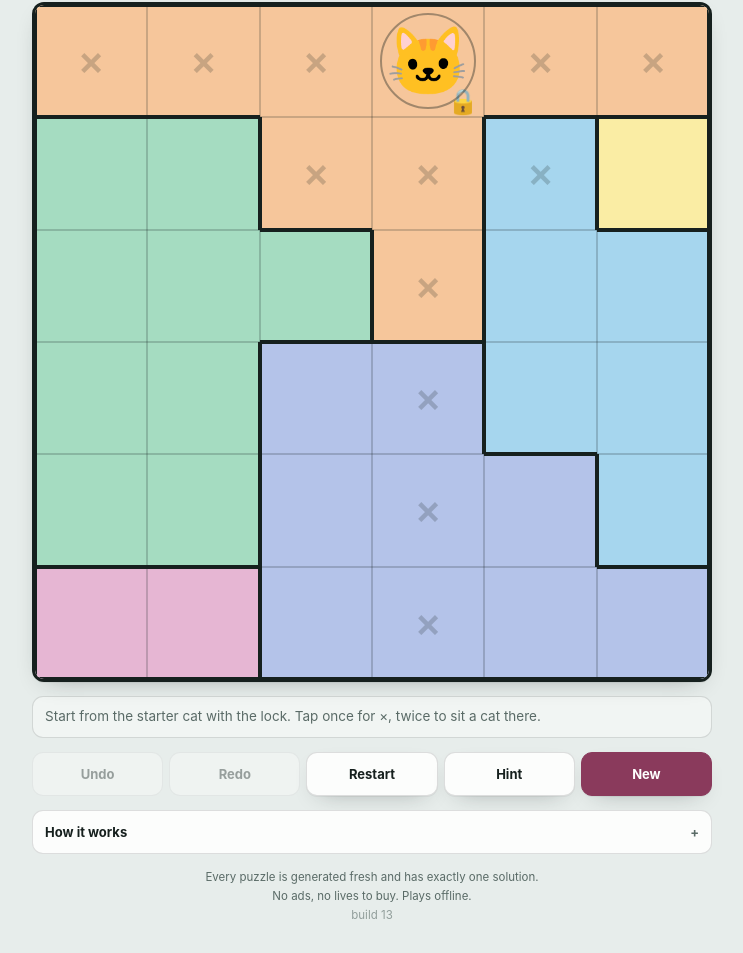
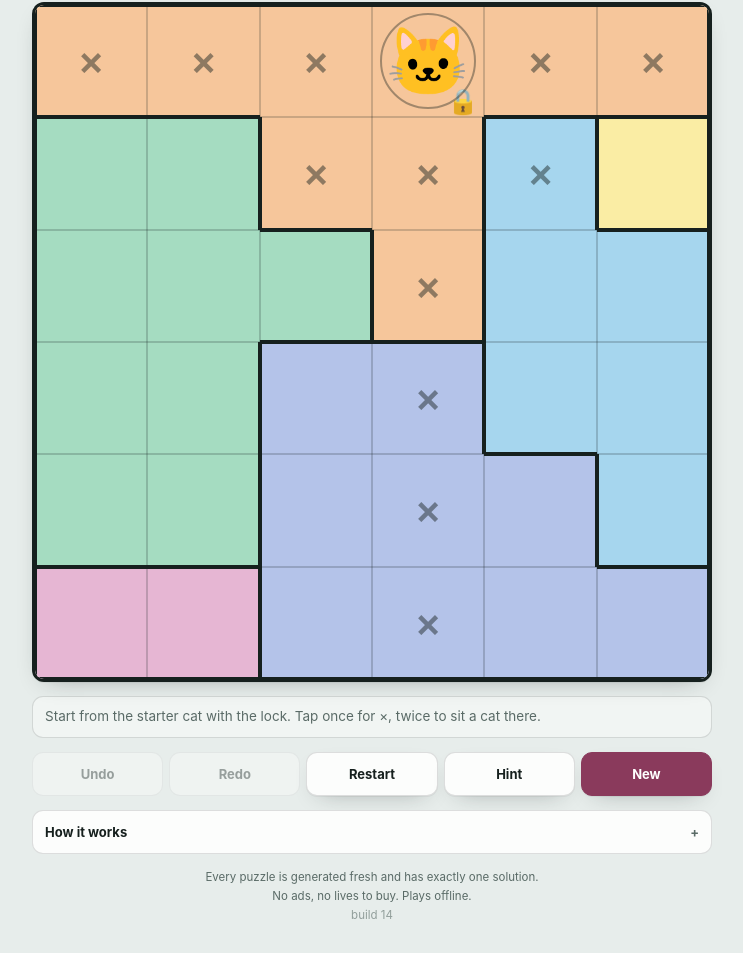
Before and after one commit to Lukebland1010/windowsill-cats, a plain HTML site: page index.html in a window 1280 px wide. Shown: the part 248-1201 px from the top of the page, without its empty margins (268-1011 px from the left). Drawn offline with Linux system fonts and the light colour scheme.

Commit message:
Build 14: darker x marks
Player marks go from 40% to 82% opacity and auto marks from 20% to 46%,
so both read at a glance while auto marks stay the visibly lighter set.

Co-Authored-By: Claude Fable 5.2 <noreply@anthropic.com>
Claude-Session: https://claude.ai/code/session_01RgUzuCpLycdLtS9Pr9ibNs

```diff
--- a/index.html
+++ b/index.html
@@ -194,11 +194,11 @@ h1 .p{color:var(--accent)}
 .cell:focus-visible{outline:3px solid var(--accent); z-index:4}
 .cell .cat{display:block; animation:pop .2s ease-out}
 .cell .mark{
-  font-size:calc(var(--cell) * .44); color:var(--cellink, var(--ink)); opacity:.40; font-weight:800;
+  font-size:calc(var(--cell) * .44); color:var(--cellink, var(--ink)); opacity:.82; font-weight:800;
   line-height:1;
 }
 /* an x the game filled in because a placed cat rules the square out */
-.cell .mark.auto{opacity:.2; font-weight:600; font-size:calc(var(--cell) * .36)}
+.cell .mark.auto{opacity:.46; font-weight:600; font-size:calc(var(--cell) * .36)}
 /* rejected placement: greyed cat, red ring and slash, ~900ms */
 .cell.reject{animation:shake .32s}
 .cell .ghost{display:block; filter:grayscale(1); opacity:.55}
@@ -528,7 +528,7 @@ textarea{
   <footer>
     Every puzzle is generated fresh and has exactly one solution.<br>
     No ads, no lives to buy. Plays offline.<br>
-    <span style="opacity:.6">build 13</span>
+    <span style="opacity:.6">build 14</span>
   </footer>
 </div>
 
```
